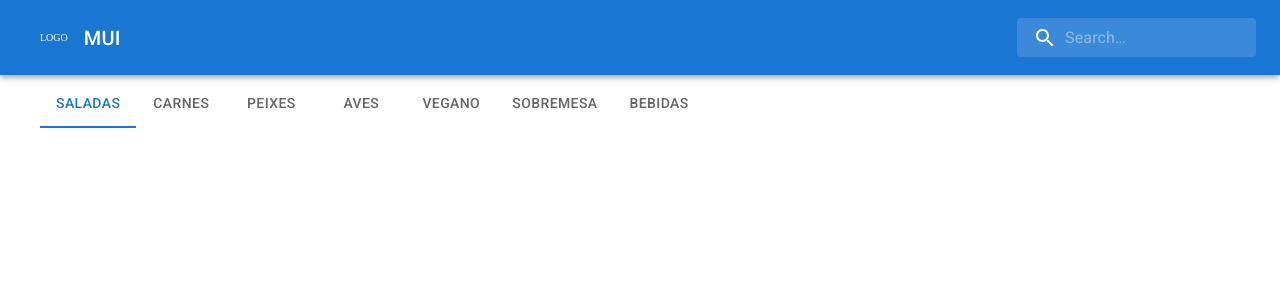
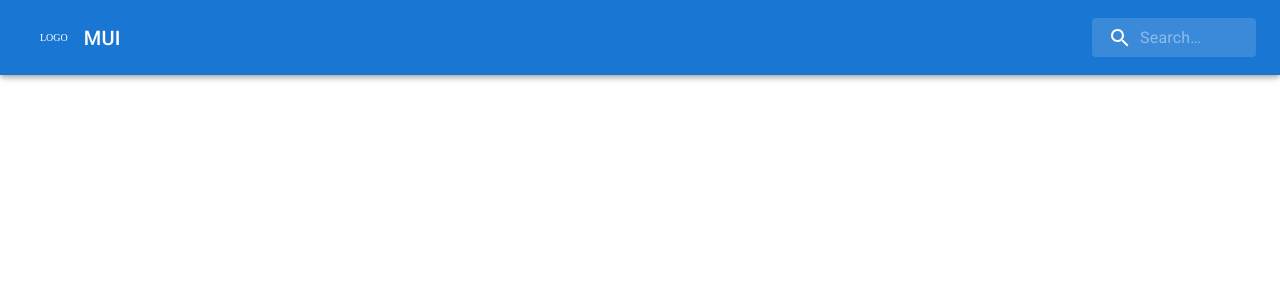
Before and after one commit to chatakeyama/my-menu, a React (Create React App) app: page / in a window 1280 px wide. Shown: the top 300 px of the page. Built offline with nearby package versions, Linux system fonts and the light colour scheme.

Commit message:
feat: remove TabsNavBar do App e coloca no Menu

```diff
--- a/src/App.scss
+++ b/src/App.scss
@@ -1,5 +1,5 @@
 .outlet-content {
     max-width: 50rem;
-    padding-top: 9rem;
+    padding-top: 5rem;
     padding-bottom: 4rem;
 }
--- a/src/App.tsx
+++ b/src/App.tsx
@@ -1,6 +1,5 @@
 import React from 'react';
 import './App.scss';
-import TabsNavBar from './components/TabsNavBar/TabsNavBar.tsx';
 import SearchBar from './components/SearchBar/SearchBar.tsx';
 import { Outlet } from 'react-router-dom'
 import { OrderProvider } from './contexts/OrderContext.tsx'
@@ -11,7 +10,6 @@ export default function App() {
     <>
       <OrderProvider>
         <SearchBar />
-        <TabsNavBar />
         <div className="outlet-content">
           <Outlet />
         </div>
--- a/src/components/ListItemMenu/ListItemMenu.scss
+++ b/src/components/ListItemMenu/ListItemMenu.scss
@@ -1,10 +1,13 @@
 .list {
     width: 100%;
-    // z-index: -1;
 }
 
 .MuiListItemAvatar-root {
     padding-right: 2rem;
+}
+
+.MuiList-root.list{
+    margin-top: 4rem;
 }
 
 .list-item {
--- a/src/components/TabsNavBar/TabsNavBar.scss
+++ b/src/components/TabsNavBar/TabsNavBar.scss
@@ -5,7 +5,6 @@
 .MuiTabs-root {
     position: fixed;
     background-color: #fff;
-    padding-top: 5rem;
     padding-bottom: 1rem;
     z-index: 1;
 }
--- a/src/routes/menu/Menu.tsx
+++ b/src/routes/menu/Menu.tsx
@@ -1,6 +1,7 @@
+import React from 'react';
 import ListItemMenu from '../../components/ListItemMenu/ListItemMenu.tsx';
 import OrderButton from '../../components/OrderButton/OrderButton.tsx';
-import React from 'react';
+import TabsNavBar from '../../components/TabsNavBar/TabsNavBar.tsx';
 import { useOrderContext, useOrderContextUpdate } from '../../contexts/OrderContext.tsx'
 
 function Menu() {
@@ -10,6 +11,7 @@ function Menu() {
 
   return (
     <>
+      <TabsNavBar />
       <ListItemMenu order={order} setOrder={orderUpdate}/>
       <OrderButton order={order} />
     </>
```
